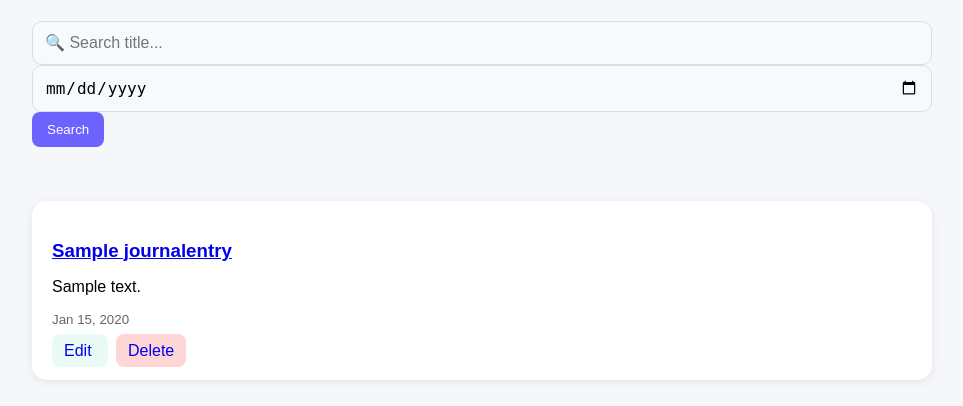
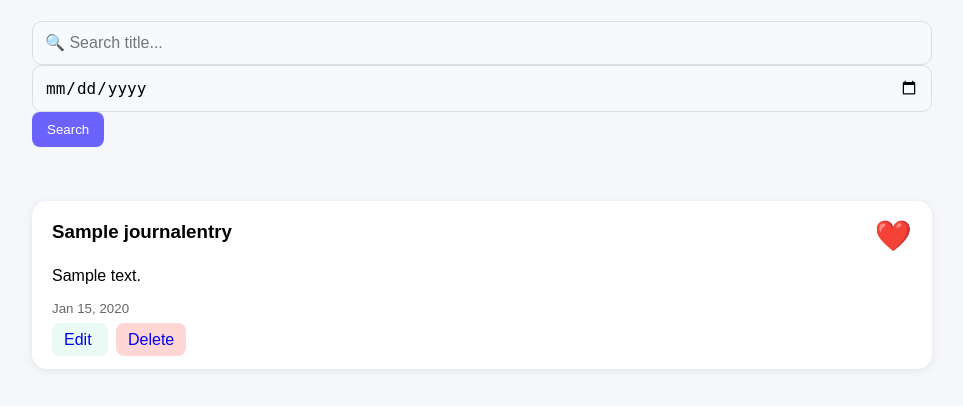
Before and after one commit to saha-tithi/Dear_Diary, a Django app: page / in a window 1280 px wide. Shown: the part 223-629 px from the top of the page, without its empty margins (158-1121 px from the left). Run offline with Django 5.2, Linux system fonts and the light colour scheme; a user stored in the database is signed in; tables that the repository leaves empty hold one stand-in row (values such as "Sample post").

Commit message:
added the favorite feature

```diff
--- a/journal/models.py
+++ b/journal/models.py
@@ -16,6 +16,7 @@ class journalEntry(models.Model):
     gratitude=models.TextField(blank=True)
     tomorrow_goal = models.TextField(blank=True)
     notes = models.TextField(blank=True)
+    is_favorite=models.BooleanField(default=False)
 
     created_at=models.DateTimeField(auto_now_add=True)
     updated_at=models.DateTimeField(auto_now=True)
@@ -23,3 +24,5 @@ class journalEntry(models.Model):
 
     def __str__(self):
             return self.title
+    class Meta:
+        ordering = ['-created_at']
--- a/journal/static/css/style.css
+++ b/journal/static/css/style.css
@@ -124,3 +124,20 @@ h2{
     margin-top:0;
     margin-bottom:20px;
 }
+
+
+.entry-header{
+    display:flex;
+    justify-content:space-between;
+    align-items:flex-start;
+}
+
+.entry-header h3{
+    margin:0;
+}
+
+.favorite-btn{
+    text-decoration:none;
+    font-size:30px;
+    line-height:1;
+}
--- a/journal/templates/entry_list.html
+++ b/journal/templates/entry_list.html
@@ -54,11 +54,24 @@
 
 <div class="entry-card">
 
-    <h3>
-    <a href="{% url 'entry_detail' entry.id %}">
-        {{ entry.title }}
-    </a>
-</h3>
+    <div class="entry-header">
+
+
+<h3>{{ entry.title }}</h3>
+
+<a href="{% url 'toggle_favorite' entry.id %}"
+   class="favorite-btn">
+
+    {% if entry.is_favorite %}
+        ❤️
+    {% else %}
+        🤍
+    {% endif %}
+
+</a>
+
+</div>
+
 
     <p>{{ entry.content|truncatewords:10 }}</p>
 
--- a/journal/urls.py
+++ b/journal/urls.py
@@ -6,6 +6,7 @@ urlpatterns=[path('', views.entry_list,name='entry_list'),
              path('edit/<int:id>/', views.edit_entry,name='edit_entry'),
              path('delete/<int:id>/', views.delete_entry,name='delete_entry'),
              path('entry/<int:id>/',views.entry_detail,name='entry_detail'),
+             path('favorite/<int:id>/',views.toggle_favorite,name='toggle_favorite'),
              path('signup/', views.signup,name='signup'),
              path('login/', views.login,name='login'),
              path('logout/', views.log_out,name='logout'),
--- a/journal/views.py
+++ b/journal/views.py
@@ -92,3 +92,10 @@ def log_out(request):
 def entry_detail(request,id):
     entry=get_object_or_404(journalEntry,id=id,user=request.user)
     return render(request,'entry_detail.html',{'entry':entry})
+
+@login_required
+def toggle_favorite(request,id):
+    entry=get_object_or_404(journalEntry,id=id,user=request.user)
+    entry.is_favorite= not entry.is_favorite
+    entry.save()
+    return redirect('entry_list')
```
Also changed, not shown: journal/migrations/0005_journalentry_is_favourite.py (added), journal/migrations/0006_rename_is_favourite_journalentry_is_favorite.py (added).
